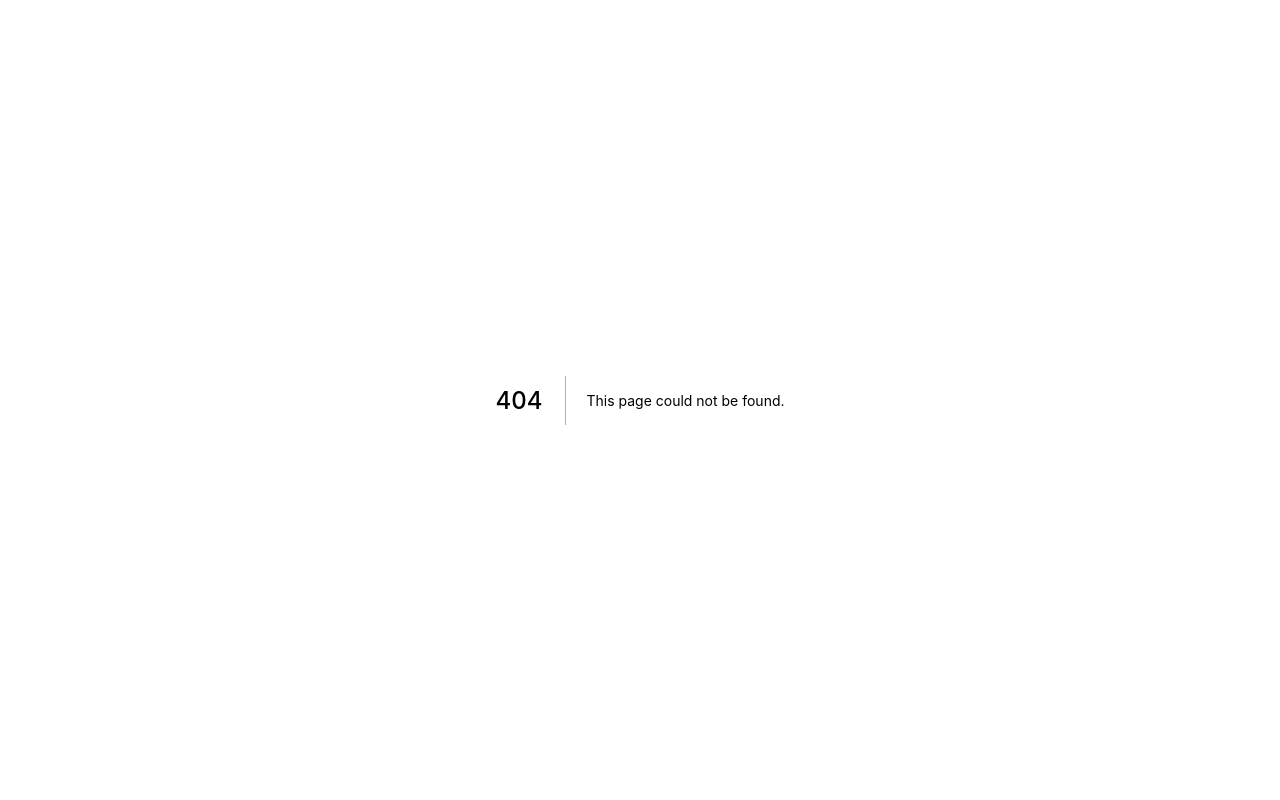
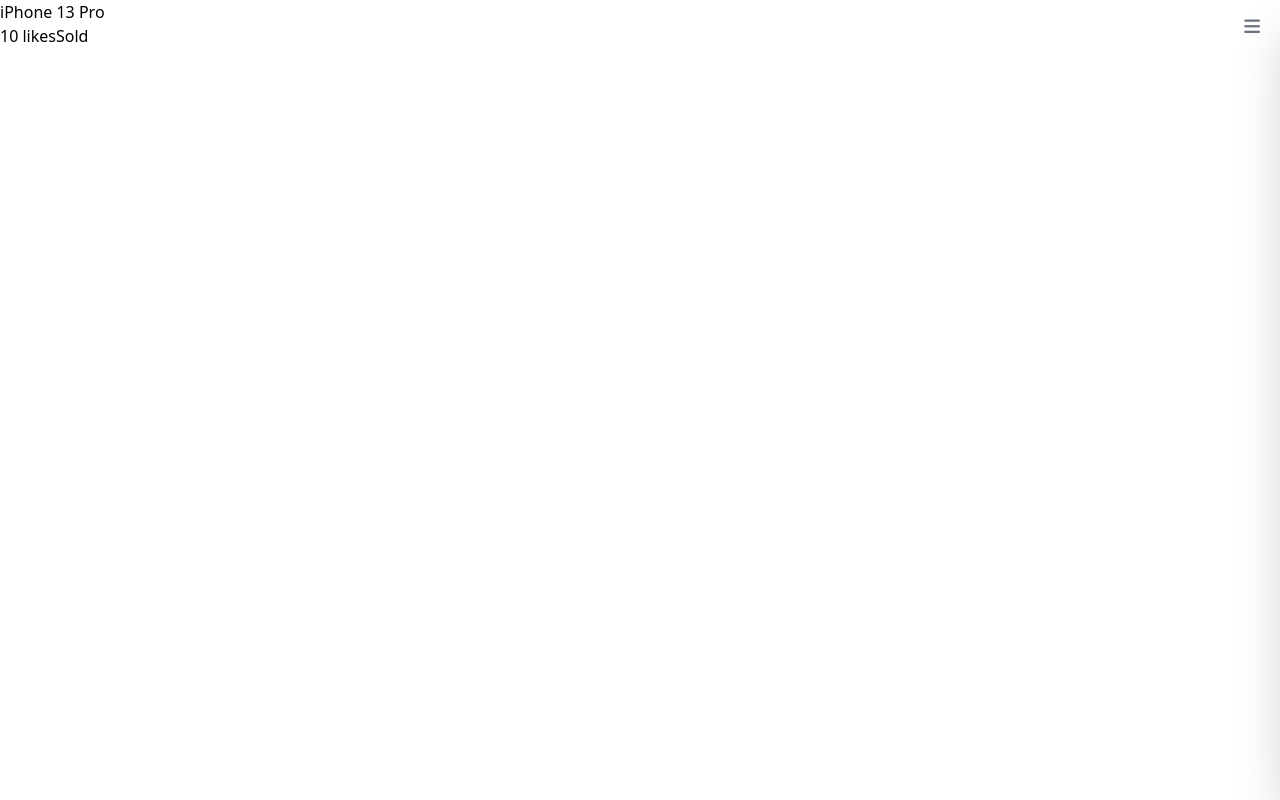
Before and after one commit to J-happycoder/nextjs-carrot-market, a Next.js app: page /products/1 in a window 1280 px wide. Before the commit this address had no page. Built offline with nearby package versions, Linux system fonts and the light colour scheme.

Commit message:
Product Detail Page Blueprint

```diff
--- /dev/null
+++ b/pages/api/products/[id].ts
@@ -0,0 +1,12 @@
+import { NextApiRequest, NextApiResponse } from "next";
+
+export default async function handler(req: NextApiRequest, res: NextApiResponse) {
+  const { id } = req.query;
+  // Get the Product
+  const product = {
+    name: `iPhone 13 Pro`,
+    likes: 10,
+    sold: true,
+  };
+  return res.status(200).json({ product });
+}
--- /dev/null
+++ b/pages/api/products/index.ts
@@ -0,0 +1,10 @@
+import { NextApiRequest, NextApiResponse } from "next";
+
+export default async function (req: NextApiRequest, res: NextApiResponse) {
+  const products = [10, 11, 13, 14, 7, 4, 6, 1, 2, 3, 12].map((number) => ({
+    name: `iPhone ${number} Pro`,
+    likes: number,
+    sold: number === 11,
+  }));
+  return res.status(200).json({ products });
+}
--- a/pages/index.tsx
+++ b/pages/index.tsx
@@ -1,11 +1,27 @@
 import type { NextPage } from "next";
+import { useEffect, useState } from "react";
 import Layout from "../components/Layout";
 import className from "../libs/createClassName";
 
+type Product = {
+  name: string;
+  likes: number;
+  sold: Boolean;
+};
+
+type ProductJson = {
+  products: Product[];
+};
+
 const Home: NextPage = () => {
-  const products = [10, 11, 13, 14, 7, 4, 6, 1, 2, 3, 12].map((number) => {
-    return { name: `iPhone ${number} Pro`, likes: number, sold: number === 11 };
-  });
+  const [products, setProducts] = useState<Product[]>([]);
+  const loadProducts = async () => {
+    const { products }: ProductJson = await (await fetch("/api/products")).json();
+    setProducts(products);
+  };
+  useEffect(() => {
+    loadProducts();
+  }, []);
   return (
     <Layout title="Home">
       <>
--- /dev/null
+++ b/pages/products/[id].tsx
@@ -0,0 +1,36 @@
+import { useRouter } from "next/router";
+import { useEffect, useState } from "react";
+import Layout from "../../components/Layout";
+
+type Product = {
+  name: string;
+  likes: number;
+  sold: Boolean;
+};
+
+const Product = () => {
+  const router = useRouter();
+  const [product, setProduct] = useState<Product>({
+    name: "",
+    likes: 0,
+    sold: false,
+  });
+  const loadProduct = async () => {
+    const { product } = await (await fetch(`/api/products/${router.query}`)).json();
+    setProduct(product);
+  };
+  useEffect(() => {
+    loadProduct();
+  }, []);
+  return (
+    <Layout title="Product">
+      <div>
+        <h1>{product.name}</h1>
+        <span>{product.likes} likes</span>
+        <span>{product.sold ? "Sold" : ""}</span>
+      </div>
+    </Layout>
+  );
+};
+
+export default Product;
```
